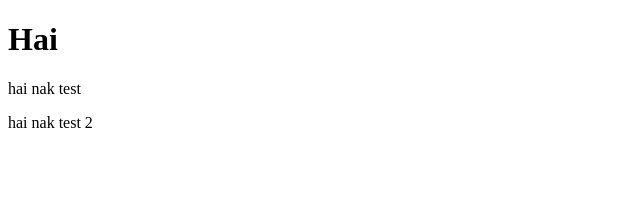
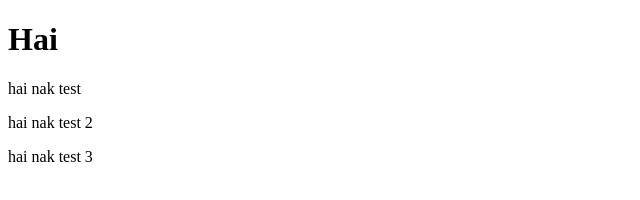
Before and after one commit to azha1983/git-test, a website: page index.html in a window 1280 px wide. Shown: the full height of the page, 0-640 px from the left. Drawn offline with Linux system fonts and the light colour scheme.

Commit message:
4th commit

```diff
--- a/index.html
+++ b/index.html
@@ -12,5 +12,6 @@
   <h1> Hai </h1>
   <p> hai nak test </p>
   <p> hai nak test 2 </p>
+  <p> hai nak test 3 </p>
  </body>
 </html>
```
Also changed, not shown: package.json (added, +24 -0 lines), 4 other files.
